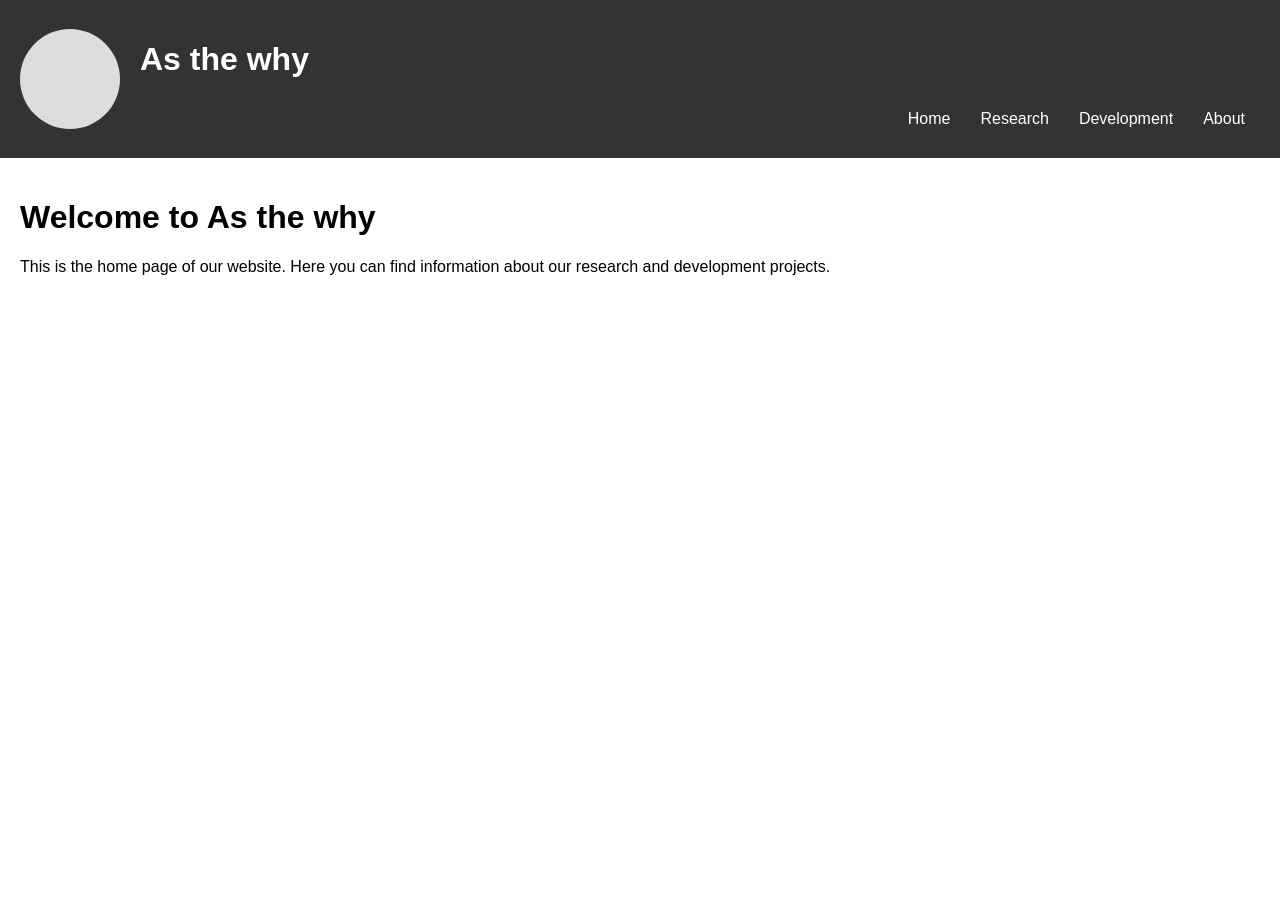
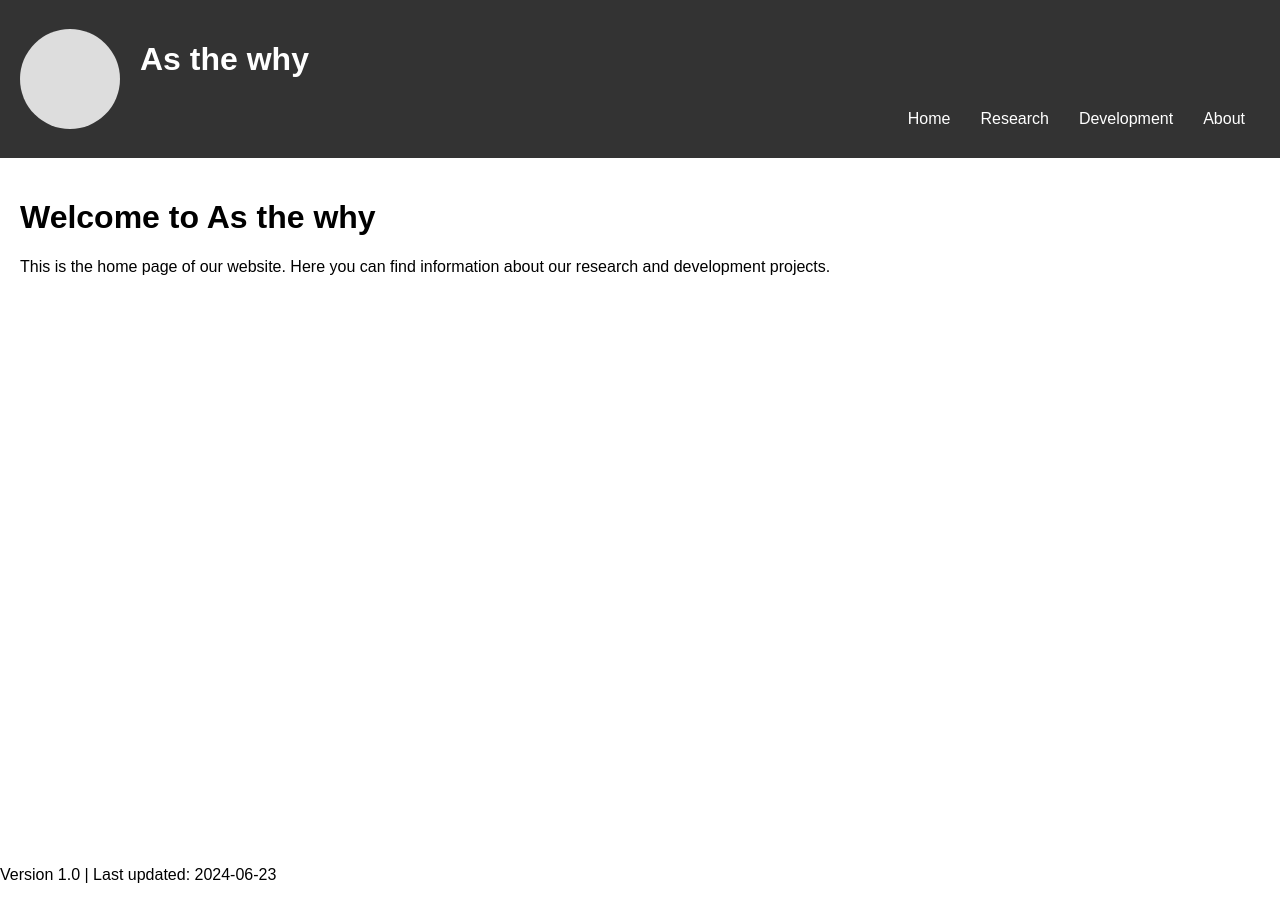
Before and after one commit to sungdongy/sungdongy.github.io, a Jekyll site: the page built from index.md, in a window 1280 px wide. Built offline with Jekyll 4.4.1, drawn with Linux system fonts in a browser that asks for light colours.

Commit message:
Update default.html

```diff
--- a/_layouts/default.html
+++ b/_layouts/default.html
@@ -17,6 +17,9 @@
                 {{ content }}
             </main>
         </div>
+        <footer>
+            <p>Version 1.0 | Last updated: {{ site.time | date: "%Y-%m-%d" }}</p>
+        </footer>
     </div>
 </body>
 </html>
```
